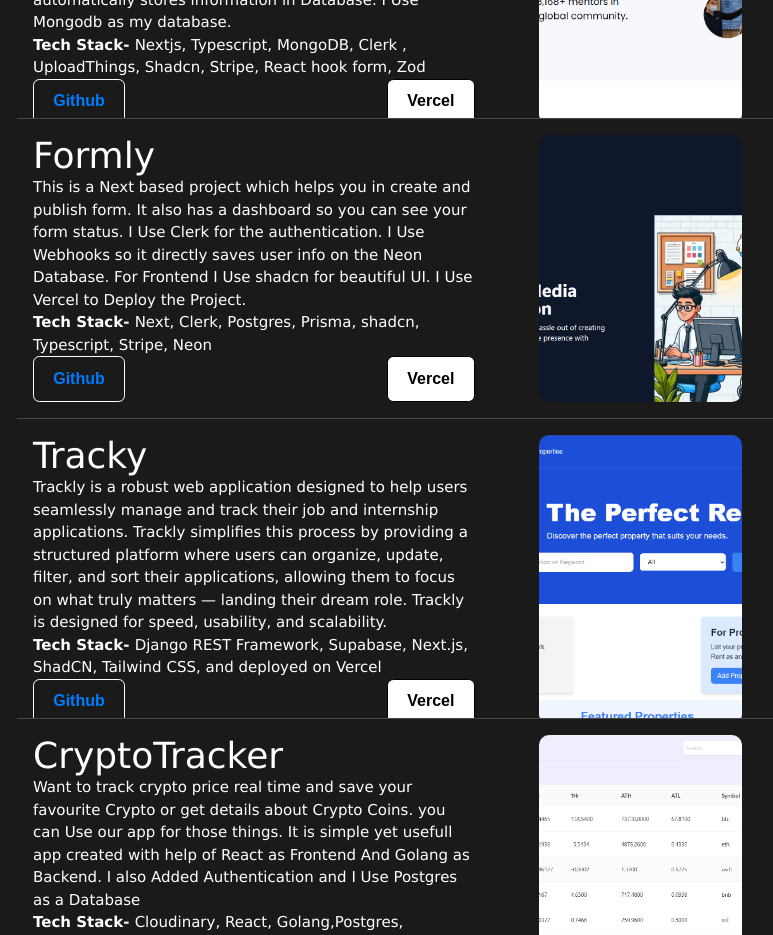
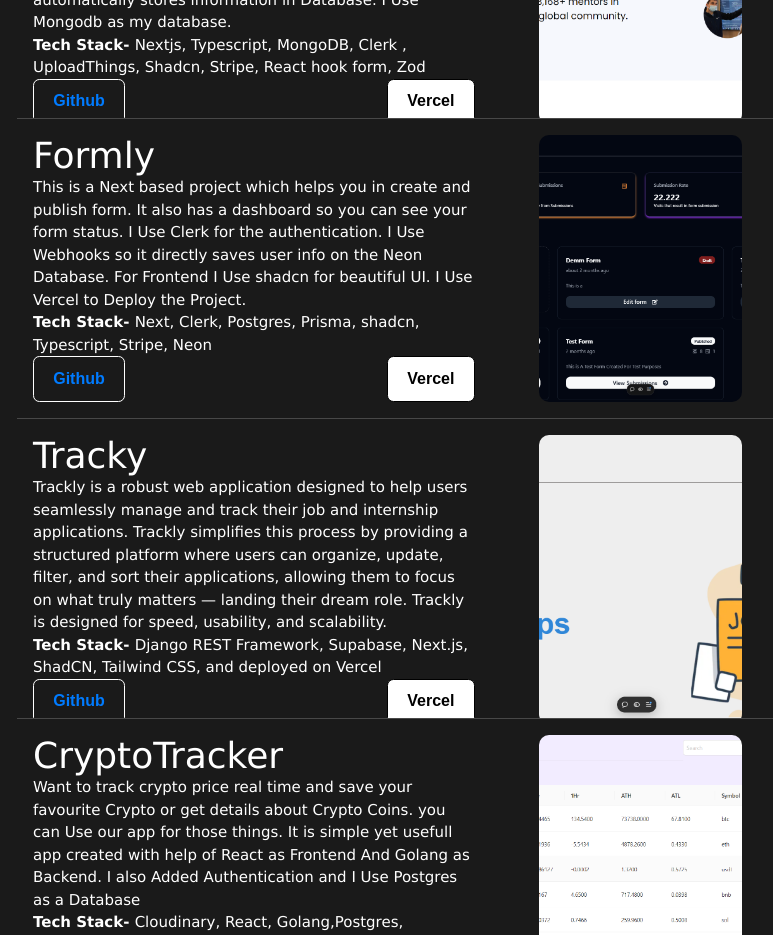
Before and after one commit to ShadowAdi/WebDev_Portfolio, a plain HTML site: page index.html in a window 1280 px wide. Shown: the part 1420-2355 px from the top of the page, without its empty margins (15-788 px from the left). Drawn offline with nearby package versions, Linux system fonts and the light colour scheme.

Commit message:
Update index.html

```diff
--- a/index.html
+++ b/index.html
@@ -128,7 +128,7 @@
           </div>
           <div class="service-img">
             <div class="img">
-              <img src="Screenshot 2024-08-11 234243.png" alt="" />
+              <img src="Screenshot 2024-11-21 223323.png" alt="" />
             </div>
           </div>
         </div>
@@ -155,7 +155,7 @@
           </div>
           <div class="service-img">
             <div class="img">
-              <img src="Screenshot 2024-08-12 073957.png" alt="" />
+              <img src="Screenshot 2024-11-21 223631.png" alt="" />
             </div>
           </div>
         </div>
```
